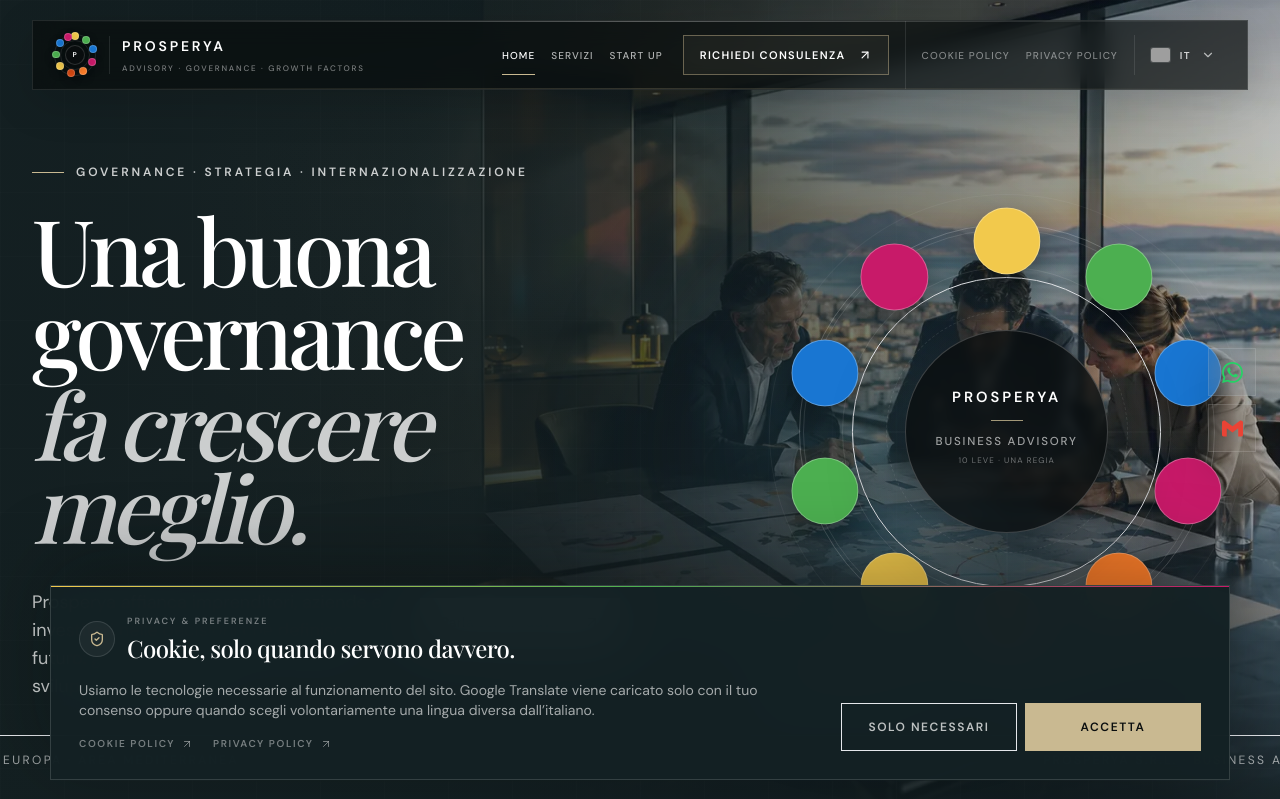
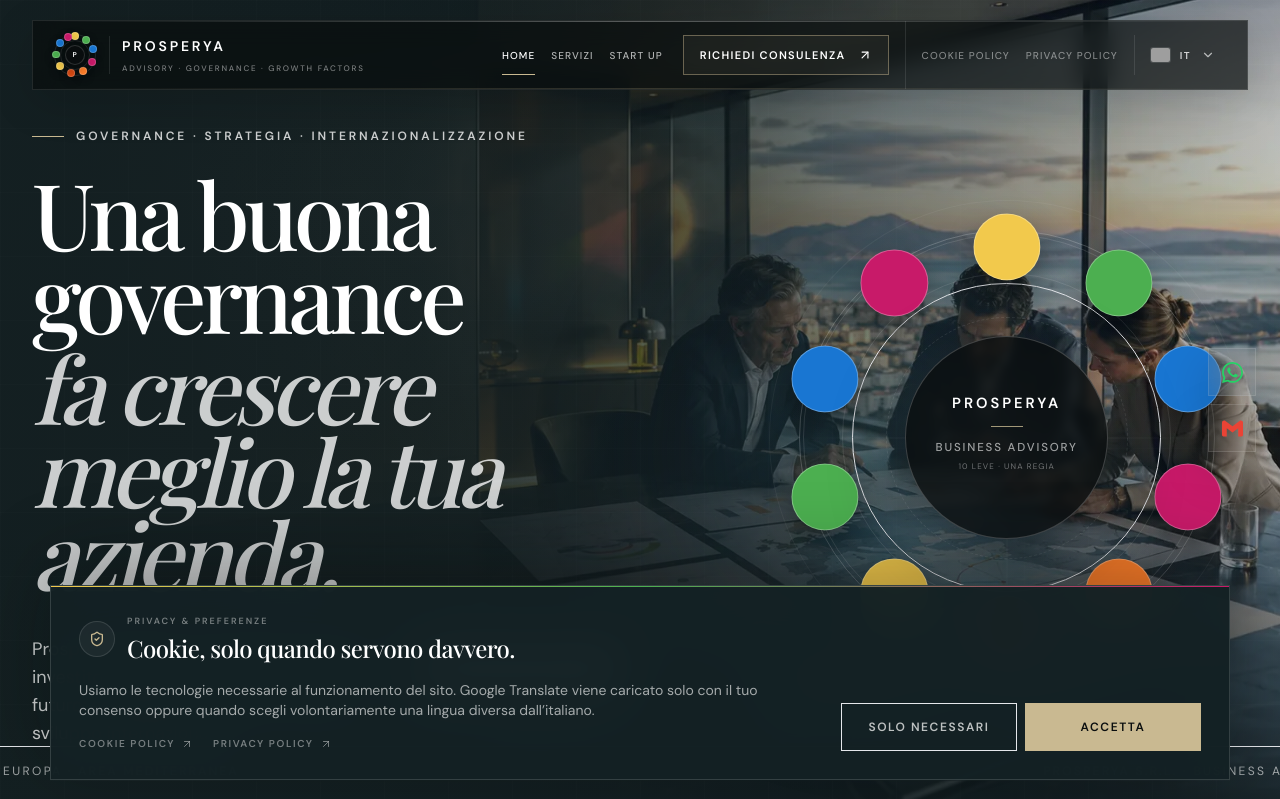
Before and after one commit to gaetanomeli95-lab/Prosperya-site, a Next.js app: page / in a window 1280 px wide. Shown: the top 799 px of the page. Built offline with nearby package versions, Linux system fonts and the light colour scheme; grey boxes are pictures that could not be loaded; a web font is replaced by a local one.

Commit message:
content: extend homepage governance headline

```diff
--- a/src/data/content.ts
+++ b/src/data/content.ts
@@ -1,7 +1,7 @@
 export const home = {
   hero: {
     eyebrow: 'GOVERNANCE · STRATEGIA · INTERNAZIONALIZZAZIONE',
-    h1: ['Una buona governance', 'fa crescere meglio.'],
+    h1: ['Una buona governance', 'fa crescere meglio la tua azienda.'],
     description:
       'Prosperya affianca imprenditori, aziende e investitori nelle decisioni che definiscono il futuro: governance, controllo, crescita e sviluppo internazionale.',
     ctaPrimary: 'Parla con un advisor',
```
